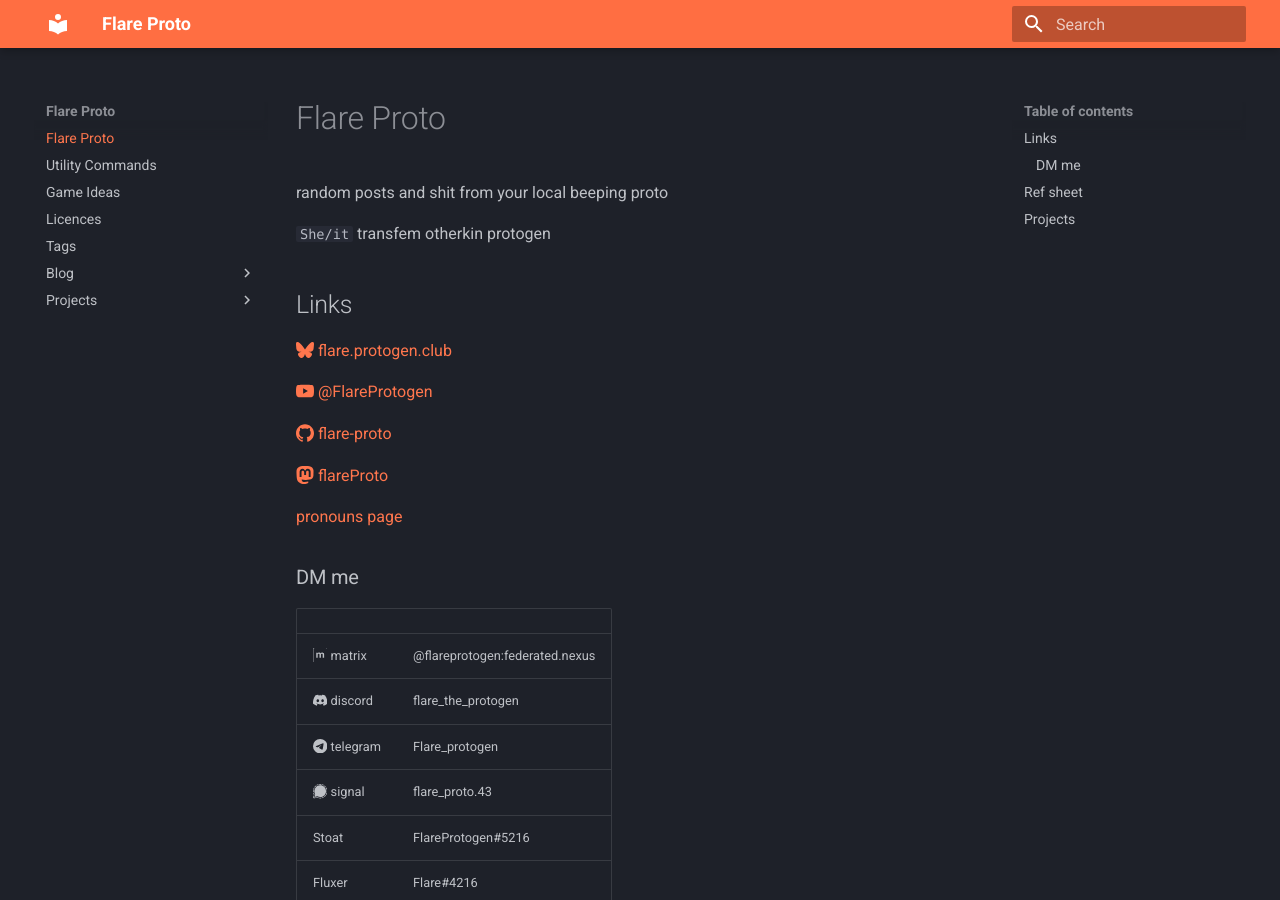
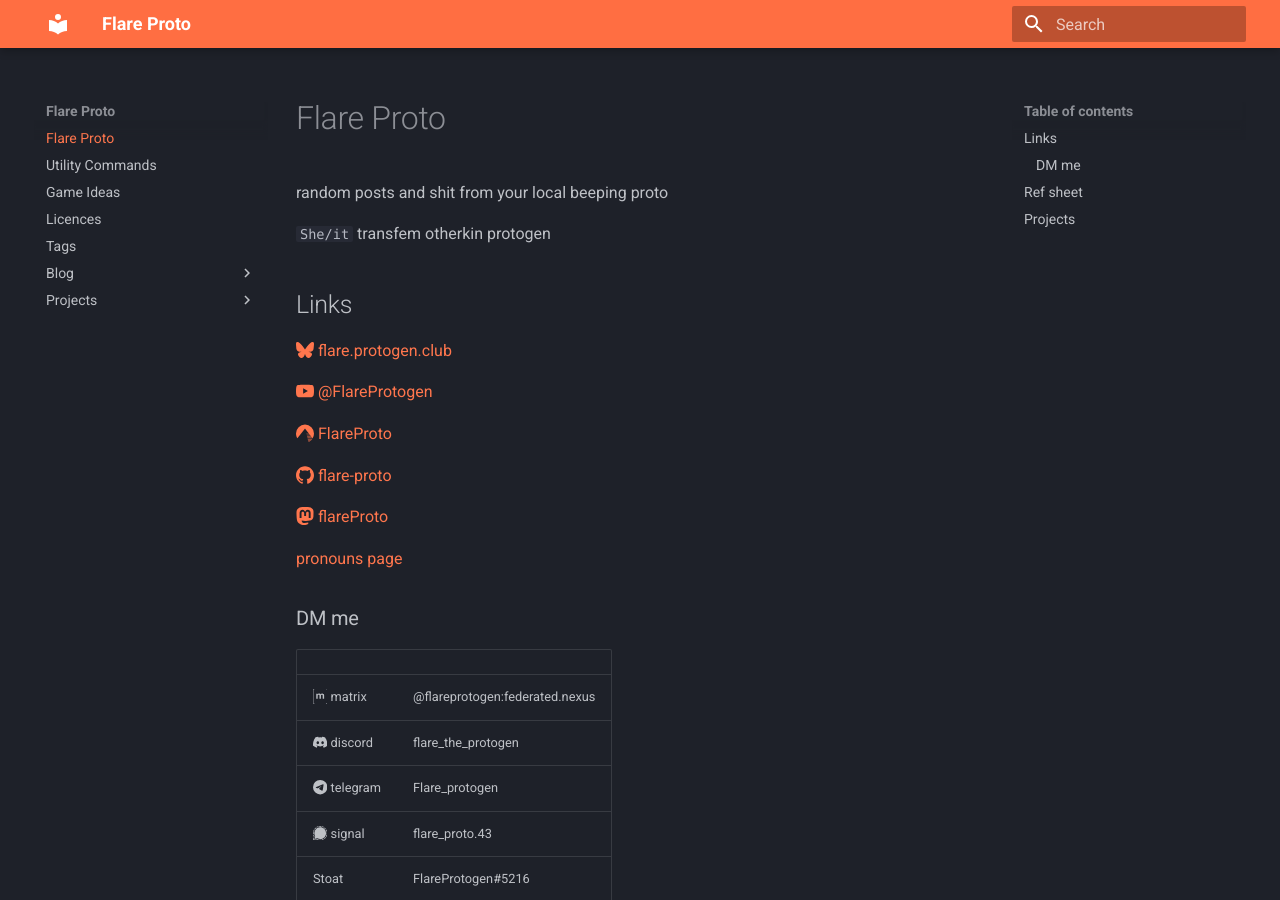
Before and after one commit to flare-proto/flare-proto.github.io, an MkDocs documentation site: the page built from docs/index.md, in a window 1280 px wide and 900 px high. Built offline with MkDocs 1.6.1 and Material for MkDocs 9.7.7, drawn with Linux system fonts in a browser that asks for light colours; some web fonts are replaced.

Commit message:
Update index.md

```diff
--- a/docs/index.md
+++ b/docs/index.md
@@ -14,6 +14,8 @@
 [:simple-bluesky:  flare.protogen.club](https://bsky.app/profile/flare.protogen.club)
 
 [:simple-youtube:  @FlareProtogen](https://www.youtube.com/@FlareProtogen)
+
+[:simple-codeberg: FlareProto](https://codeberg.org/FlareProto)
 
 [:simple-github:  flare-proto](https://github.com/flare-proto)
 
```
